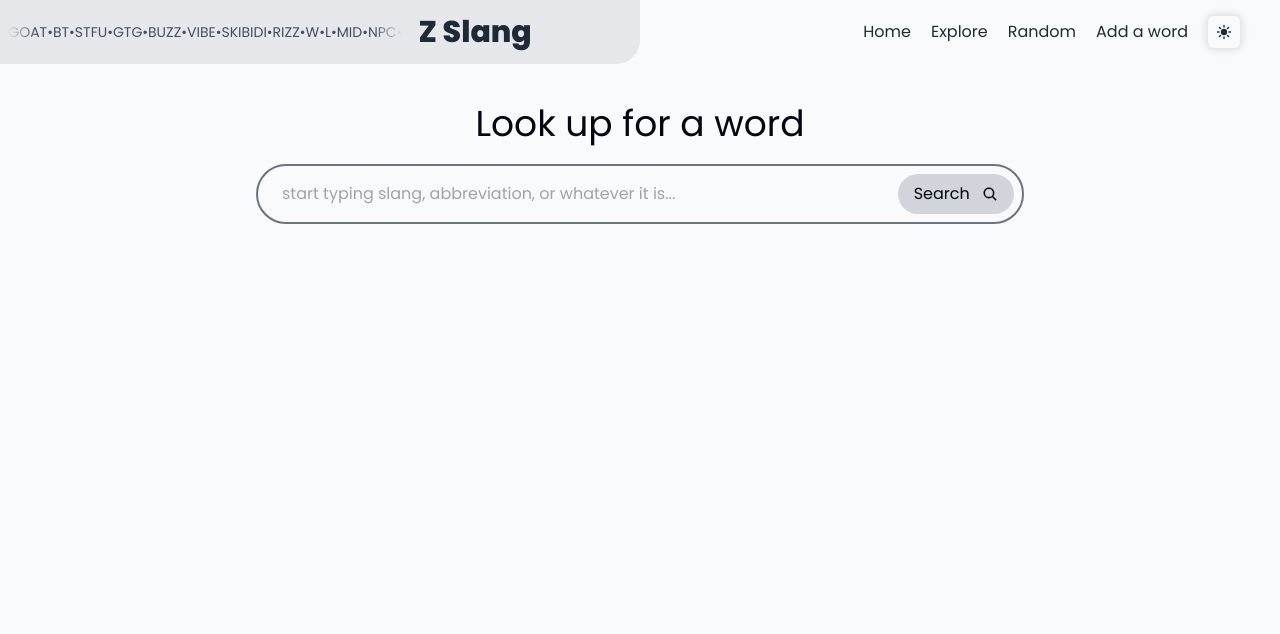
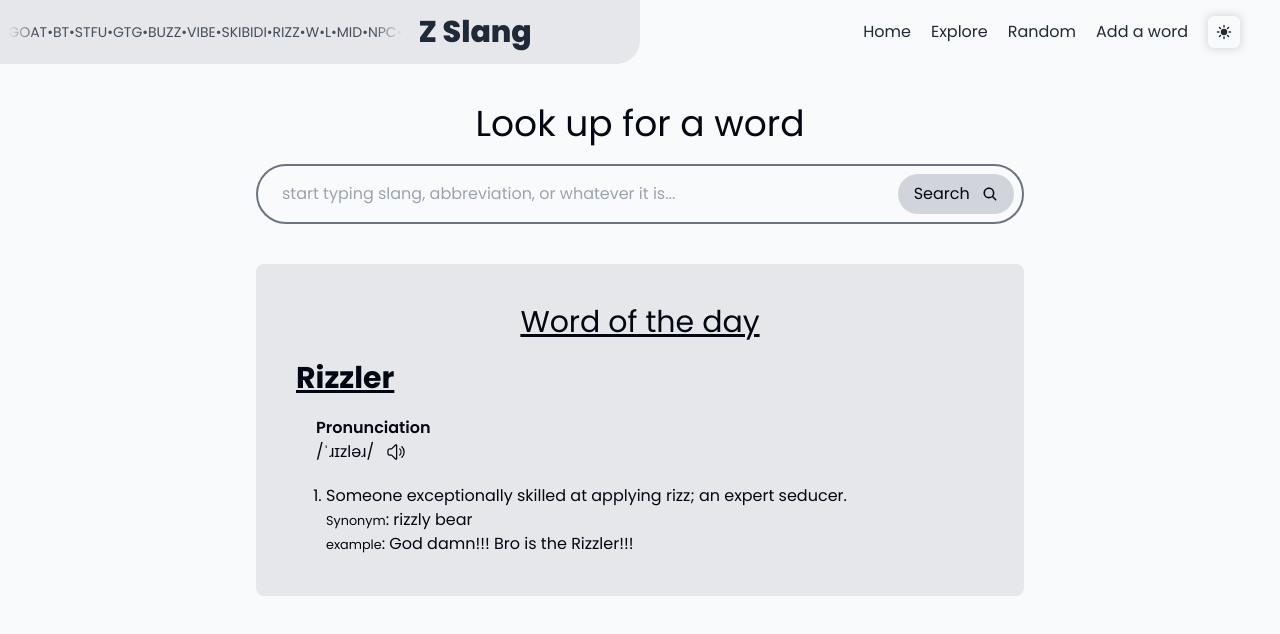
Before and after one commit to m4dd0c/genZ-dictionary, a Next.js app: page / in a window 1280 px wide. Shown: the top 634 px of the page. Built offline with nearby package versions, Linux system fonts and the light colour scheme.

Commit message:
build: wotd

```diff
--- a/app/(home)/page.tsx
+++ b/app/(home)/page.tsx
@@ -1,3 +1,4 @@
+import WOTD from "@/components/WOTD";
 import { IoSearch } from "react-icons/io5";
 export default function Home() {
   return (
@@ -13,7 +14,13 @@ export default function Home() {
           <IoSearch />
         </button>
       </div>
-      <div>{/* something  */}</div>
+      <div className="bg-mid my-10 rounded-lg px-5 py-10">
+        {/* something  */}
+        <h1 className="text-3xl underline">Word of the day</h1>
+        <div>
+          <WOTD />
+        </div>
+      </div>
     </div>
   );
 }
--- /dev/null
+++ b/components/WOTD.tsx
@@ -0,0 +1,40 @@
+"use client";
+import React from "react";
+import { HiOutlineSpeakerWave } from "react-icons/hi2";
+
+const WOTD = () => {
+  const playSound = () => {
+    console.log("playing sound...");
+  };
+  return (
+    <div className="text-left">
+      <h1 className="m-5 text-3xl font-bold underline">Rizzler</h1>
+      <div className="ml-10">
+        <h1 className="font-semibold">Pronunciation</h1>
+        <div className="flex items-center gap-3">
+          <p>/ˈɹɪzləɹ/</p>
+          <button onClick={playSound}>
+            <HiOutlineSpeakerWave size={20} />
+          </button>
+        </div>
+      </div>
+      <div className="mt-5">
+        <ol className="ml-[50px] list-decimal ">
+          <li>
+            <p>
+              Someone exceptionally skilled at applying rizz; an expert seducer.
+            </p>
+            <p>
+              <small>Synonym</small>: rizzly bear
+            </p>
+            <p>
+              <small>example</small>: God damn!!! Bro is the Rizzler!!!
+            </p>
+          </li>
+        </ol>
+      </div>
+    </div>
+  );
+};
+
+export default WOTD;
```
